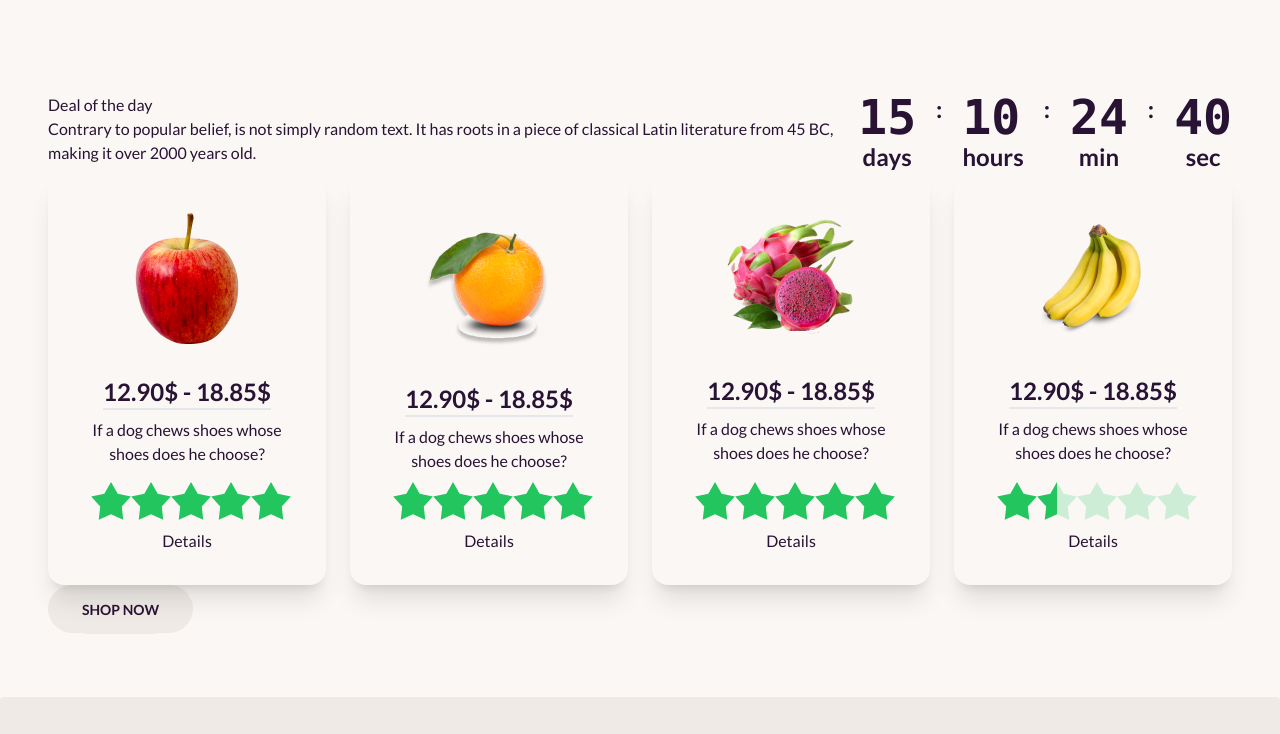
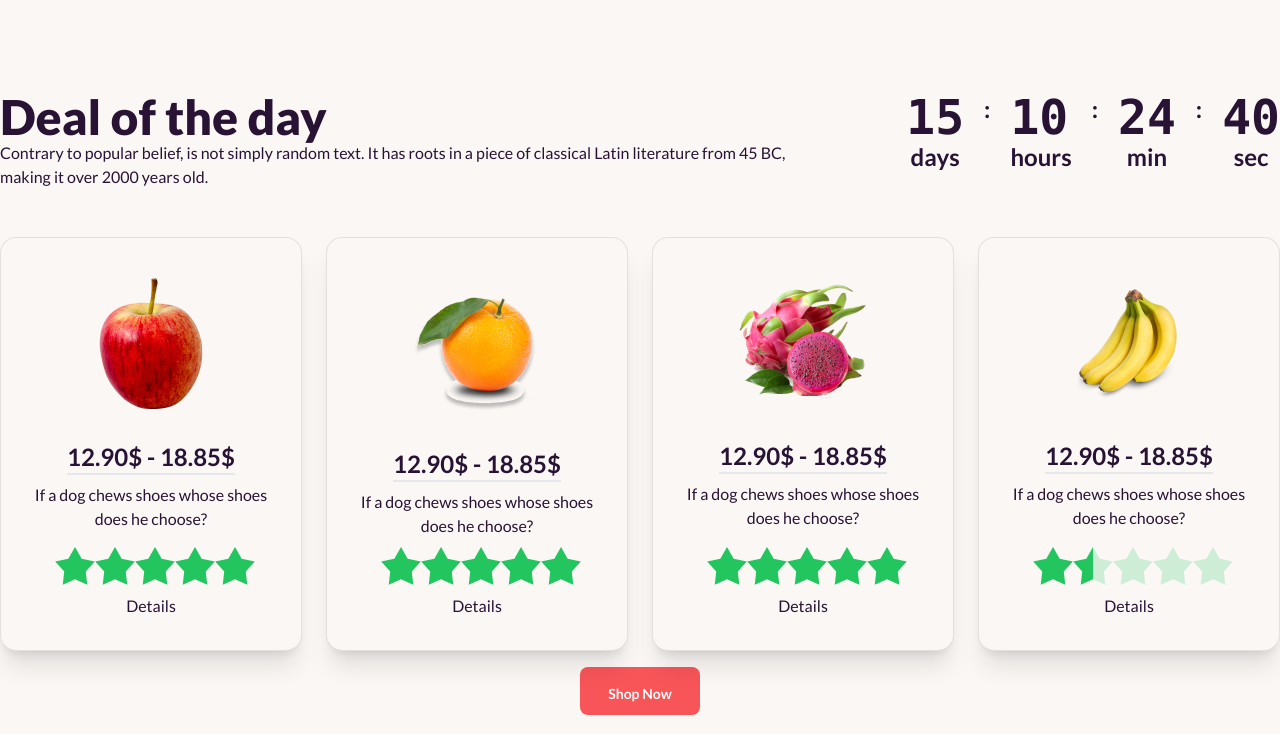
Before and after one commit to ronee-muhammad-rayhan/b8a3-fruit-burst, a plain HTML site: page index.html in a window 1280 px wide. Shown: the part 463-1197 px from the top of the page. Drawn offline with nearby package versions, Linux system fonts and the light colour scheme.

Commit message:
Deals Section Completed

```diff
--- a/index.html
+++ b/index.html
@@ -197,11 +197,12 @@
     <main>
 
         <!-- Deal Section -->
-        <section class="flex-col max-w-screen-xl mx-auto md:my-8 lg:px-12 py-2 md:py-4 lg:py-8">
-            <div class="texts-and-timer flex">
-                <div class="text">
-                    <h1>Deal of the day</h1>
-                    <p>Contrary to popular belief, is not simply random text. It has roots in a piece of classical Latin
+        <section class="flex-col text-center max-w-screen-xl mx-auto md:my-8 py-2 md:py-4 lg:py-8">
+            <div class="texts-and-timer flex gap-24">
+                <div class="text text-start">
+                    <h1 class="text-5xl font-extrabold">Deal of the day</h1>
+                    <p class="text-base font-medium">Contrary to popular belief, is not simply random text. It has roots
+                        in a piece of classical Latin
                         literature from 45 BC, making it over 2000 years old.</p>
                 </div>
                 <div class="counter-timer">
@@ -233,9 +234,9 @@
                     </div>
                 </div>
             </div>
-            <div class="cards flex justify-center gap-6">
+            <div class="cards flex justify-center gap-6 pt-12">
                 <!-- card-1 -->
-                <div class="card w-96 bg-base-100 shadow-xl">
+                <div class="card w-96 bg-base-100 shadow-xl border border-[#12121219]">
                     <figure class="px-10 pt-10">
                         <img src="./images/fruit6.png" alt="Shoes" class="rounded-xl" />
                     </figure>
@@ -262,7 +263,7 @@
                         </div>
                     </div>
                 </div>
-                <div class="card w-96 bg-base-100 shadow-xl">
+                <div class="card w-96 bg-base-100 shadow-xl border border-[#12121219]">
                     <figure class="px-10 pt-10">
                         <img src="./images/fruit7.png" alt="Shoes" class="rounded-xl" />
                     </figure>
@@ -289,7 +290,7 @@
                         </div>
                     </div>
                 </div>
-                <div class="card w-96 bg-base-100 shadow-xl">
+                <div class="card w-96 bg-base-100 shadow-xl border border-[#12121219]">
                     <figure class="px-10 pt-10">
                         <img src="./images/fruit8.png" alt="Shoes" class="rounded-xl" />
                     </figure>
@@ -316,7 +317,7 @@
                         </div>
                     </div>
                 </div>
-                <div class="card w-96 bg-base-100 shadow-xl">
+                <div class="card w-96 bg-base-100 shadow-xl border border-[#12121219]">
                     <figure class="px-10 pt-10">
                         <img src="./images/fruit9.png" alt="Shoes" class="rounded-xl" />
                     </figure>
@@ -344,8 +345,10 @@
                     </div>
                 </div>
             </div>
-            <div class="btn">
-                <button class="btn">Shop Now</button>
+            <div class="mt-4">
+                <button
+                    class="btn btn-secondary bg-[#F85559] px-7 py-5 rounded-lg border-none capitalize  text-[#FFF]">Shop
+                    Now</button>
             </div>
 
         </section>
```
